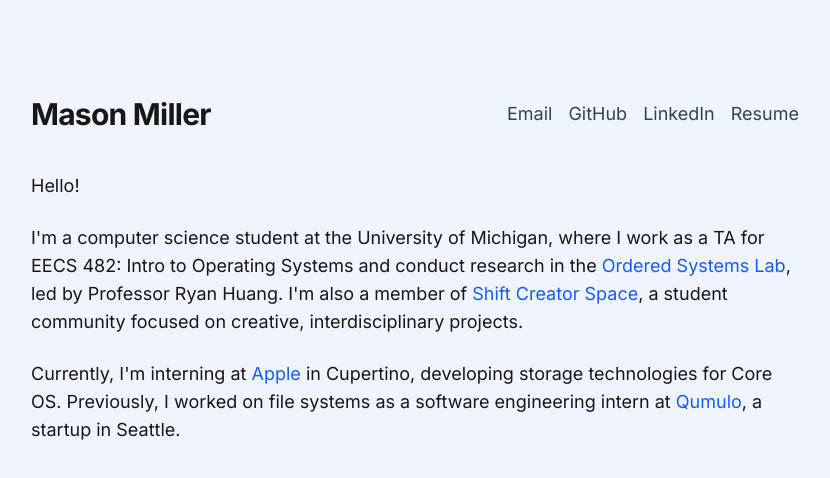
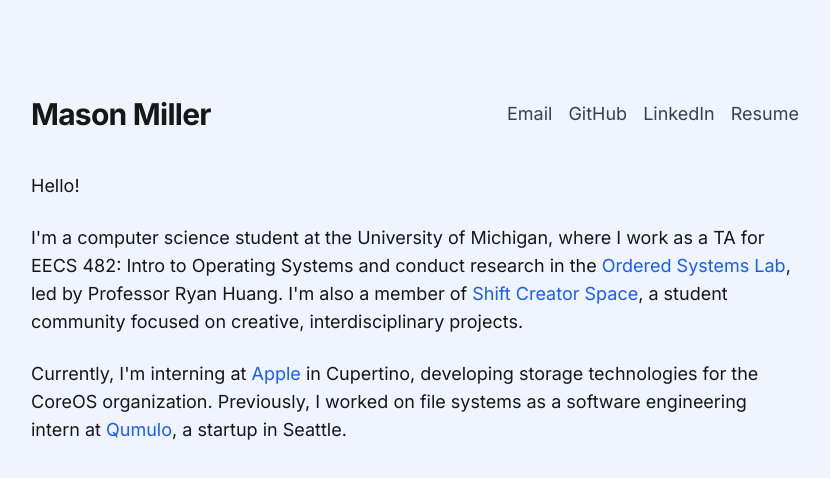
Before and after one commit to masonmill/website, a Next.js app: page / in a window 1280 px wide. Shown: the top 478 px of the page, without its empty margins (225-1055 px from the left). Built offline with nearby package versions, Linux system fonts and the light colour scheme.

Commit message:
Update organization name

```diff
--- a/app/page.tsx
+++ b/app/page.tsx
@@ -109,9 +109,9 @@ export default function Home() {
               >
                 Apple
               </Link>{" "}
-              in Cupertino, developing storage technologies for Core OS.
-              Previously, I worked on file systems as a software engineering
-              intern at{" "}
+              in Cupertino, developing storage technologies for the CoreOS
+              organization. Previously, I worked on file systems as a software
+              engineering intern at{" "}
               <Link
                 href="https://qumulo.com/"
                 className="text-blue-600 hover:underline"
```
Also changed, not shown: 1 other file (tests, documents, lock files or other folders).
